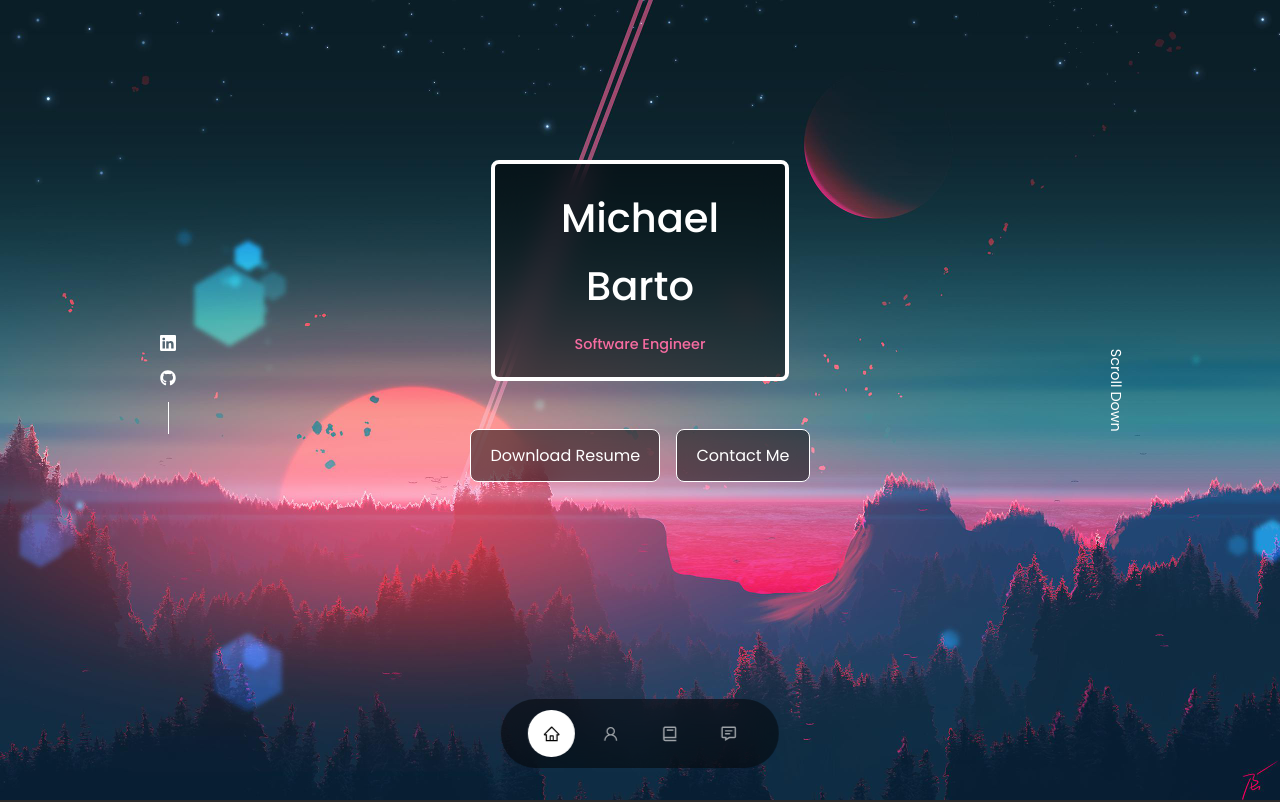
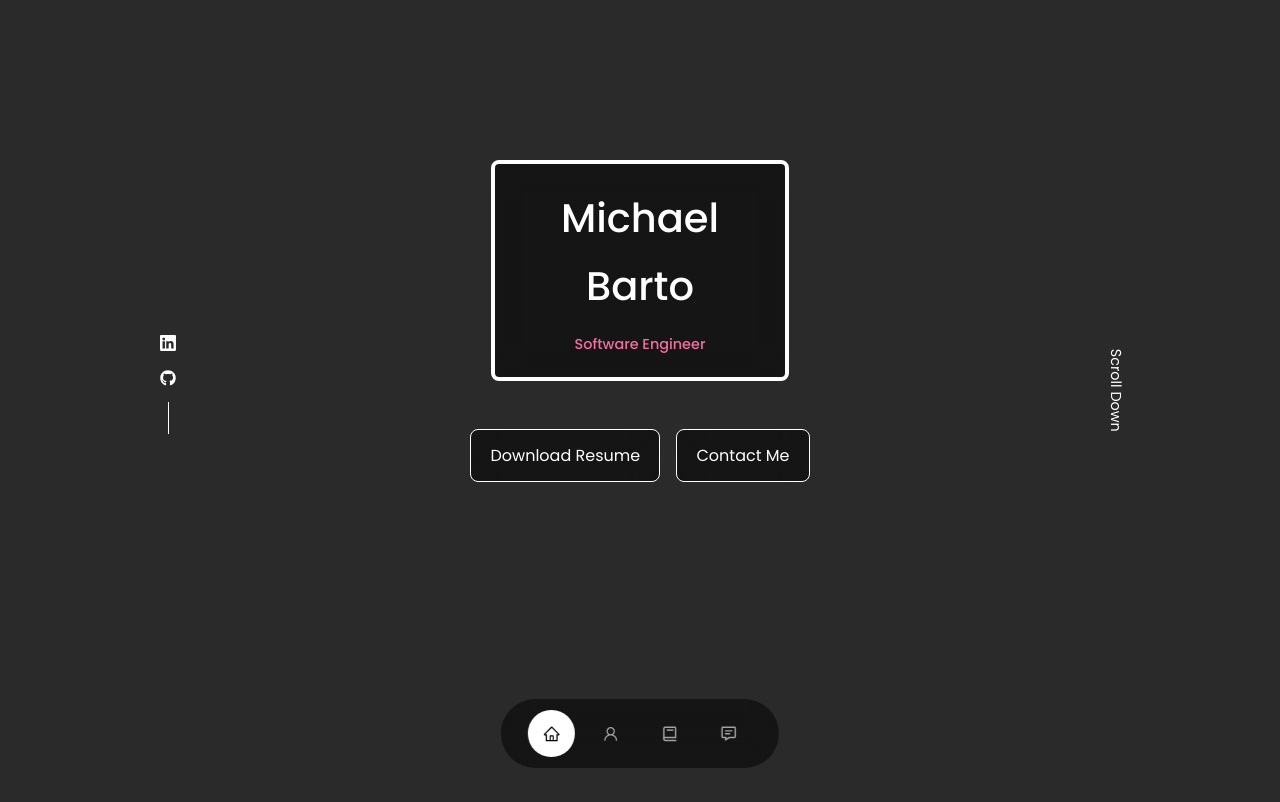
Before and after one commit to mbarto202/react-portfolio-website, a React (Create React App) app: page / in a window 1280 px wide. Shown: the top 802 px of the page. Built offline with nearby package versions, Linux system fonts and the light colour scheme.

Commit message:
removed background

```diff
--- a/src/index.css
+++ b/src/index.css
@@ -38,7 +38,6 @@ body{
     background: rgb(43, 42, 42);
     color: var(--color-white);
     line-height: 1.7;
-    background-image: url(../src/assets/strange-horizon-wallpaper.JPG);
     background-size:contain;
     background-repeat: no-repeat;
 }
```
